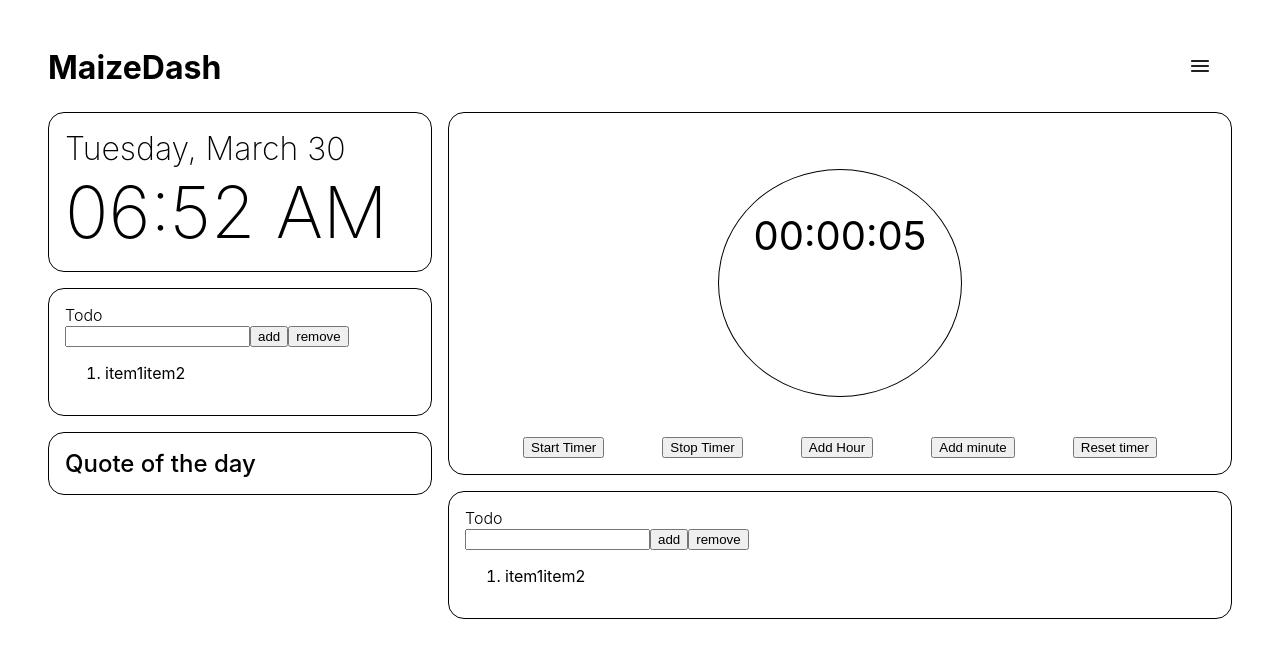
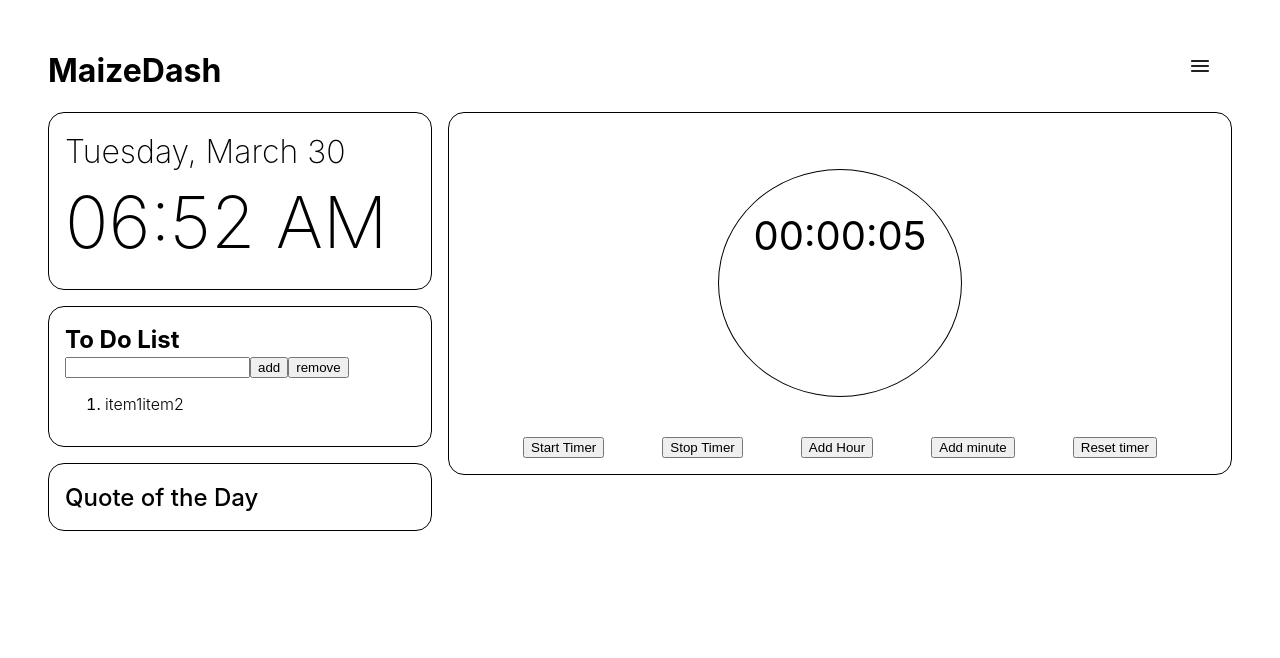
Before and after one commit to alicemliu/maize-dash, a React (Create React App) app: page / in a window 1280 px wide. Shown: the top 658 px of the page. Built offline with nearby package versions, Linux system fonts and the light colour scheme; no server answers.

Commit message:
removing duplicate to do list

```diff
--- a/src/components/main.js
+++ b/src/components/main.js
@@ -60,7 +60,7 @@ export default class Main extends React.Component {
         />
         <FormControlLabel
           control={<Switch checked={this.state.showQOTD} onChange={this.handleChange} name="showQOTD" />}
-          label="QOTD"
+          label="Quote of the Day"
         />
     </FormGroup>
     </div>
@@ -86,7 +86,6 @@ export default class Main extends React.Component {
           </Grid>
           <Grid item xs={12} md={8}>
             { this.state.showTimer && <div className="widget"><Timer/></div> }
-            <div className="widget"><ToDoList/></div>
           </Grid>
         </Grid>
       </main>
--- a/src/components/qotd.js
+++ b/src/components/qotd.js
@@ -21,7 +21,7 @@ export default function QOTD() {
 
   return (
     <div >
-      <h2 id='qotd'>Quote of the day</h2>
+      <h2 id='qotd'>Quote of the Day</h2>
       <h2 id='quote'>{quote}</h2>
     </div>
   )
--- a/src/components/todolist.js
+++ b/src/components/todolist.js
@@ -23,12 +23,12 @@ export default class ToDoList extends React.Component {
     render() {
         return (
             <div className = "todo-list">
-                <p>Todo</p>
+                <h2>To Do List</h2>
                 <input type = "text" name = "name"/>
                 <input type = "submit" value = "add" onClick={this.addItem.bind(this)}/>
                 <input type = "submit" value = "remove" onClick={this.removeItem.bind(this)}/>
                 <ol>
-                    <li>{this.state.todolist}</li>
+                    <li><p>{this.state.todolist}</p></li>
                 </ol>
             </div>
         ) // return
--- a/src/css/App.css
+++ b/src/css/App.css
@@ -42,21 +42,25 @@ main {
 /* overriding defaults */
 
 h1 {
-  margin: 0;
+  margin-top: 0.1em;
+  margin-bottom: 0.1em;
   padding: 0;
 }
 
 h2 {
-  margin: 0;
+  margin-top: 0.1em;
+  margin-bottom: 0.1em;
   padding: 0;
 }
 
 h3 {
-  margin: 0;
+  margin-top: 0.1em;
+  margin-bottom: 0.1em;
   padding: 0;
 }
 
 p {
-  margin: 0;
+  margin-top: 0.1em;
+  margin-bottom: 0.1em;
   font-weight: 300;
 }
```
